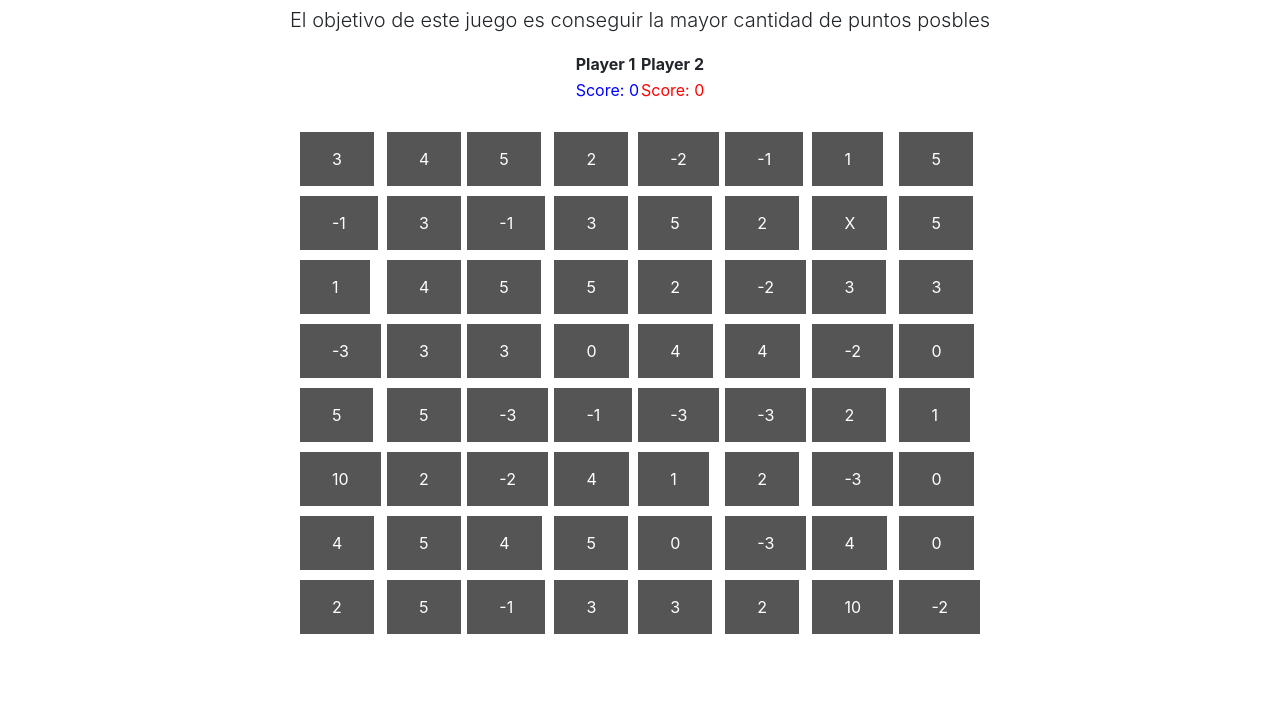
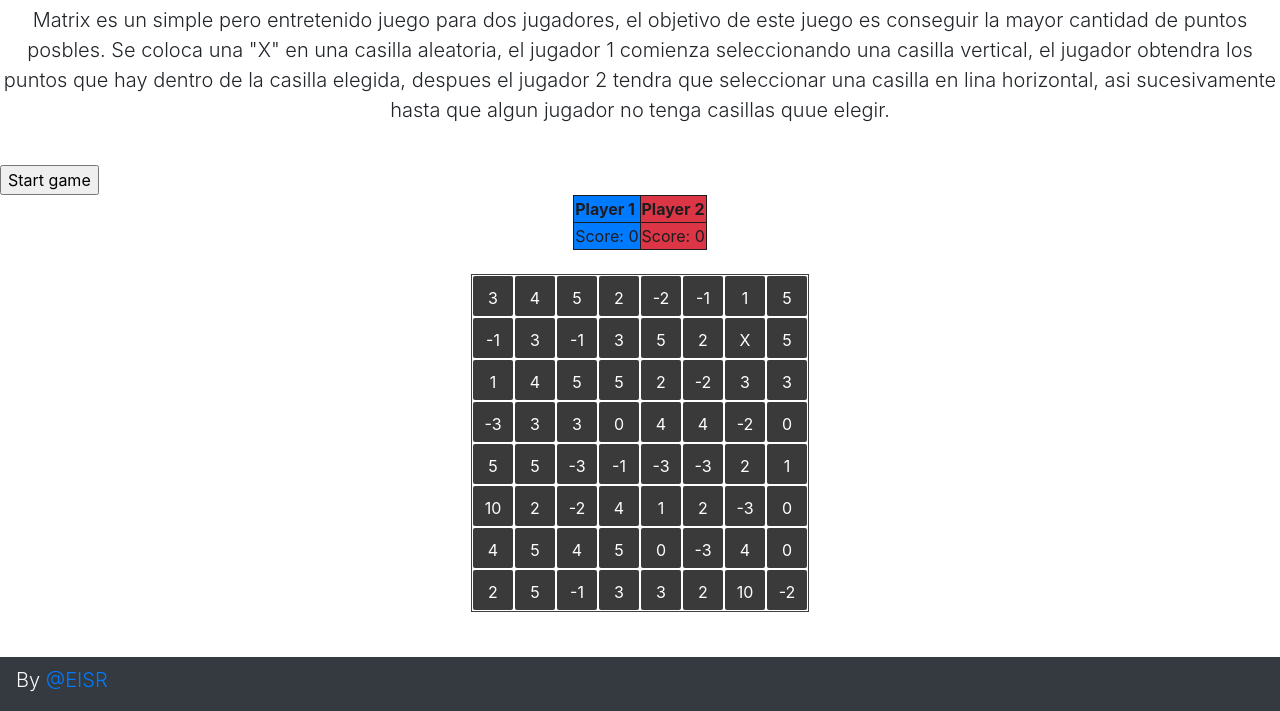
Before and after one commit to ItzakSanRog/MatrixGame, a plain HTML site: page index.html in a window 1280 px wide. Shown: the part 89-800 px from the top of the page. Drawn offline with nearby package versions, Linux system fonts and the light colour scheme.

Commit message:
Add files via upload

```diff
--- a/index.html
+++ b/index.html
@@ -1,30 +1,49 @@
 <!DOCTYPE html>
 <html lang="en">
+
 <head>
     <meta charset="UTF-8">
     <meta name="viewport" content="width=device-width, initial-scale=1.0">
     <meta http-equiv="X-UA-Compatible" content="ie=edge">
     <link rel="stylesheet" type="text/css" href="style.css">
-    <link rel="stylesheet" href="https://stackpath.bootstrapcdn.com/bootstrap/4.3.1/css/bootstrap.min.css" integrity="sha384-ggOyR0iXCbMQv3Xipma34MD+dH/1fQ784/j6cY/iJTQUOhcWr7x9JvoRxT2MZw1T" crossorigin="anonymous">
+    <link rel="stylesheet" href="https://stackpath.bootstrapcdn.com/bootstrap/4.3.1/css/bootstrap.min.css"
+        integrity="sha384-ggOyR0iXCbMQv3Xipma34MD+dH/1fQ784/j6cY/iJTQUOhcWr7x9JvoRxT2MZw1T" crossorigin="anonymous">
     <title>Document</title>
 </head>
+
 <body>
     <h1 class="text-center display-3">Matrix Game</h1>
-    <p class="text-center lead">El objetivo de este juego es conseguir la mayor cantidad de puntos posbles</p>
-    <div class="conteiner"></div>
-    <table>
-        <tr>
-            <th class="br-blue">Player 1</th>
-            <th class="bg-red">Player 2</th>
-        </tr>
-        <tr>
-            <td id="player1score" class="br-blue">Score: 0</td>
-            <td id="player2score" class="bg-red">Score: 0</td>
-        </tr>
-    </table>
+    <div class="conteiner">
+        <p class="text-center lead">Matrix es un simple pero entretenido juego para dos jugadores, el objetivo de este
+            juego es conseguir la mayor cantidad de puntos posbles. Se coloca una "X" en una casilla aleatoria, el
+            jugador 1 comienza seleccionando una casilla vertical, el jugador obtendra los puntos que hay dentro de la
+            casilla
+            elegida, despues el jugador 2 tendra que seleccionar una casilla en lina horizontal, asi sucesivamente hasta
+            que
+            algun jugador no tenga casillas quue elegir.</p>
+        <br>
+
+        <input id="start" type="button" value="Start game">
+    </div>
+    <div class="conteiner">
+        <table class="scores">
+            <tr class="scores">
+                <th class="br-blue bg-primary scores">Player 1</th>
+                <th class="bg-red bg-danger scores">Player 2</th>
+            </tr>
+            <tr class="scores">
+                <td id="player1score" class="bg-primary scores">Score: 0</td>
+                <td id="player2score" class="bg-danger scores">Score: 0</td>
+            </tr>
+        </table>
+        <br>
+    </div>
+    <div id="game"></div>
     <br>
-
-
+    <footer class="fixed-bottom bg-dark text-light ">
+        <p class="ml-3 mt-2 lead">By <a href="https://github.com/ItzakSanRog" target="_blank">@EISR</a></p>
+    </footer>
     <script src="matrix.js"></script>
 </body>
+
 </html>
--- a/matrix.js
+++ b/matrix.js
@@ -1,6 +1,11 @@
 var player1ScoreText = document.getElementById("player1score");
 var player2ScoreText = document.getElementById("player2score");
+var start = document.getElementById("start");
+start.addEventListener("click", startGame);
 
+function startGame(){
+
+}
 //turn false=Player1=vertical __ true=Player2=horizonal
 var turn = false;
 var contador = 0;
@@ -68,7 +73,7 @@ function createTable(tableData) {
         tableBody.appendChild(row);
     });
     table.appendChild(tableBody);
-    document.body.appendChild(table);
+    document.getElementById("game").appendChild(table);
 }
 
 
--- a/style.css
+++ b/style.css
@@ -1,10 +1,3 @@
-#player1score{
-    color: blue;
-}
-
-#player2score{
-    color: red;
-}
 
 body{
     align-content: center;
@@ -12,17 +5,29 @@ body{
 table{
     margin-left:auto;
     margin-right:auto;
+    border-style: solid;
+    border: 1px solid #3f3f3f;
+}
+
+.scores{
+    border: 1px solid #1d1d1d;
+    border-collapse: collapse;
+    color: rgb(29, 29, 31);
 }
 
 .button{
-    background-color: #555555; /* Green */
+    background-color: #3a3a3a;
     border: none;
     color: white;
-    padding: 15px 32px;
+    padding: 10px 10px;
     text-align: center;
     text-decoration: none;
     display: inline-block;
     font-size: 16px;
-    margin: 4px 2px;
+    width: 40px;
+    height: 40px;
+    /* margin: 4px 2px; */
     cursor: pointer;
+    border-radius:  2px;
+    table-layout: fixed;
 }
```
